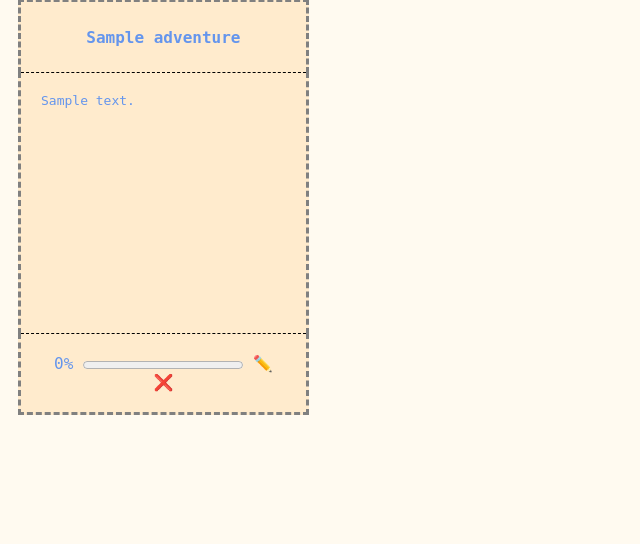
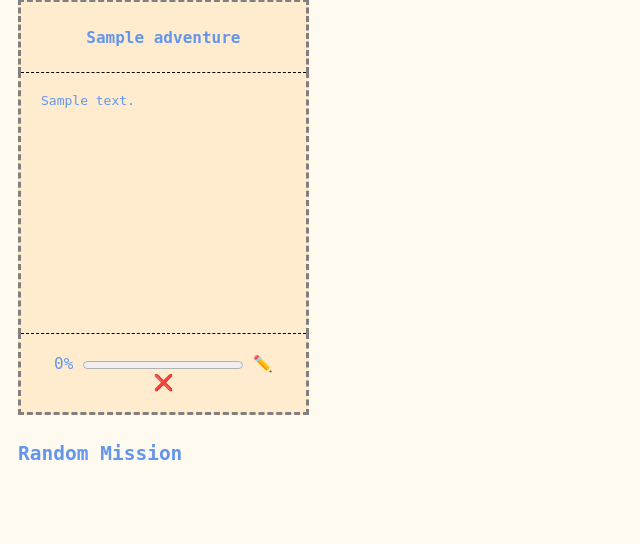
Before and after one commit to ctsag/embarc, a Django app: page / in a window 1280 px wide. Shown: the part 66-610 px from the top of the page, without its empty margins (0-640 px from the left). Run offline with Django 5.2, Linux system fonts and the light colour scheme; tables that the repository leaves empty hold one stand-in row (values such as "Sample post").

Commit message:
Adding random missions

```diff
--- a/embarc/adventures/templates/adventure_add.html
+++ b/embarc/adventures/templates/adventure_add.html
@@ -6,7 +6,7 @@
         <form method="post">
             {% csrf_token %}
             <table>
-                {{form}}
+                {{form.as_table}}
             </table>
             <button type="submit">Submit</button>
         </form>
--- a/embarc/adventures/templates/adventures.html
+++ b/embarc/adventures/templates/adventures.html
@@ -42,4 +42,5 @@
             </tfoot>
         </table>
     {% endfor %}
+        <a class="item" href="{% url 'mission_random' %}"><h2>Random Mission</h2></a>
 {% endblock %}
--- a/embarc/adventures/templates/mission_add.html
+++ b/embarc/adventures/templates/mission_add.html
@@ -6,7 +6,7 @@
         <form method="post">
             {% csrf_token %}
             <table>
-                {{form}}
+                {{form.as_table}}
             </table>
             <button type="submit">Submit</button>
         </form>
--- a/embarc/adventures/urls.py
+++ b/embarc/adventures/urls.py
@@ -46,5 +46,10 @@ urlpatterns = [
         'submission/add/<int:parent_id>/<int:adventure_id>',
         views.submission_add,
         name='submission_add'
+    ),
+    path(
+        'mission/random',
+        views.mission_random,
+        name='mission_random'
     )
 ]
--- a/embarc/adventures/views.py
+++ b/embarc/adventures/views.py
@@ -1,3 +1,4 @@
+import random
 from django.shortcuts import get_object_or_404, redirect, render
 from adventures.forms import AdventureForm, MissionForm
 from adventures.models import Adventure, Mission
@@ -103,6 +104,19 @@ def mission_delete(request, id):
     return redirect('adventure_view', id=mission.adventure.id)
 
 
+def mission_random(request):
+    missions = list(Mission.objects.filter(completed='N'))
+    choices = random.sample(missions, 4)
+
+    return render(
+        request,
+        'mission_random.html',
+        {
+            'missions': choices
+        }
+    )
+
+
 def submission_add(request, parent_id, adventure_id):
     if request.method == 'POST':
         form = MissionForm(request.POST)
```
Also changed, not shown: embarc/adventures/templates/mission_random.html (added, +31 -0 lines).
